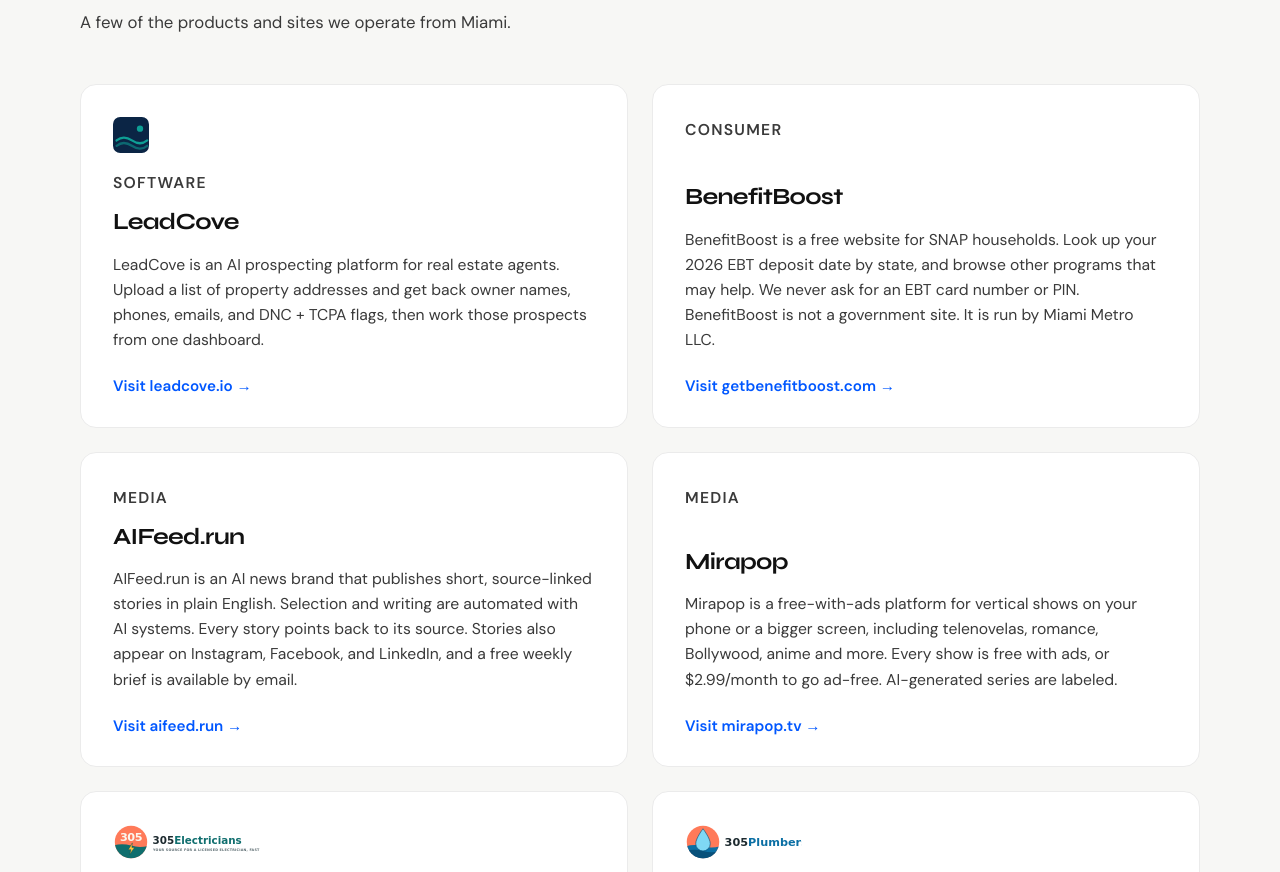
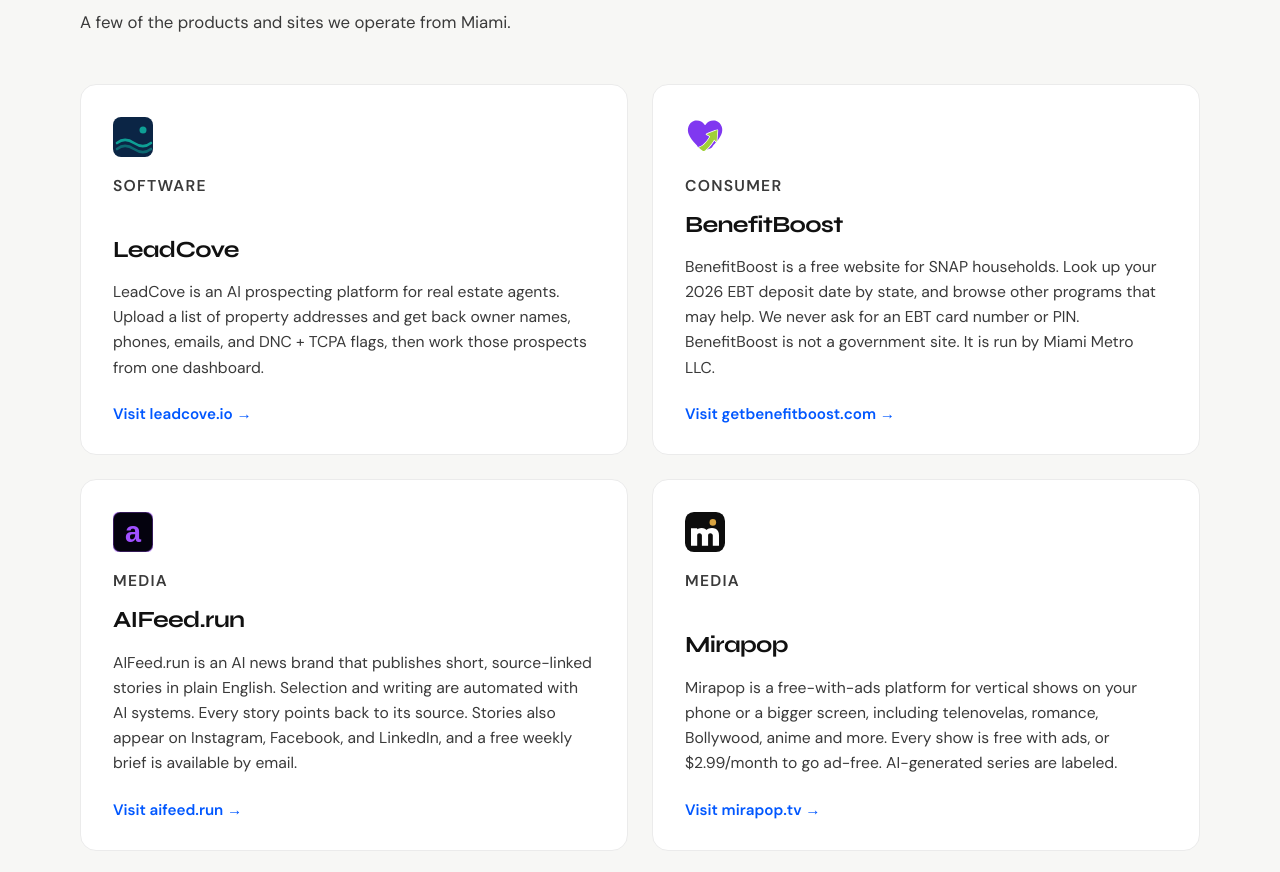
Before and after one commit to xavidalmau9/miamimetro, a plain HTML site: page index.html in a window 1280 px wide. Shown: the part 814-1686 px from the top of the page. Drawn offline with Linux system fonts and the light colour scheme.

Commit message:
Add official logos to every project card
BenefitBoost, AIFeed.run, Mirapop, and Salty Fresh were missing
logos. Use each project's official mark from its live site or
project files, keep the existing LeadCove and 305 logos, and
size all card logos consistently.

```diff
--- a/index.html
+++ b/index.html
@@ -304,12 +304,17 @@
     min-height: 100%;
   }
   .card-logo {
-    height: 36px;
+    display: block;
+    height: 40px;
     width: auto;
-    max-width: 180px;
+    max-width: 200px;
     object-fit: contain;
     object-position: left center;
-    margin-bottom: 1.1rem;
+    margin-bottom: 1rem;
+  }
+  .card-logo.mark {
+    width: 40px;
+    height: 40px;
   }
   .card-cat {
     font-size: 0.72rem;
@@ -478,32 +483,35 @@
     <p class="section-intro">A few of the products and sites we operate from Miami.</p>
     <div class="grid">
       <article class="card">
-        <img class="card-logo" src="logos/leadcove.svg" alt="" width="40" height="40">
+        <img class="card-logo mark" src="logos/leadcove.svg" alt="" width="40" height="40" decoding="async">
         <p class="card-cat">Software</p>
         <h3>LeadCove</h3>
         <p>LeadCove is an AI prospecting platform for real estate agents. Upload a list of property addresses and get back owner names, phones, emails, and DNC + TCPA flags, then work those prospects from one dashboard.</p>
         <div class="card-links"><a href="https://leadcove.io/" target="_blank" rel="noopener">Visit leadcove.io →</a></div>
       </article>
       <article class="card">
+        <img class="card-logo mark" src="logos/benefitboost.svg" alt="" width="40" height="40" decoding="async">
         <p class="card-cat">Consumer</p>
         <h3>BenefitBoost</h3>
         <p>BenefitBoost is a free website for SNAP households. Look up your 2026 EBT deposit date by state, and browse other programs that may help. We never ask for an EBT card number or PIN. BenefitBoost is not a government site. It is run by Miami Metro LLC.</p>
         <div class="card-links"><a href="https://getbenefitboost.com/" target="_blank" rel="noopener">Visit getbenefitboost.com →</a></div>
       </article>
       <article class="card">
+        <img class="card-logo mark" src="logos/aifeed.svg" alt="" width="40" height="40" decoding="async">
         <p class="card-cat">Media</p>
         <h3>AIFeed.run</h3>
         <p>AIFeed.run is an AI news brand that publishes short, source-linked stories in plain English. Selection and writing are automated with AI systems. Every story points back to its source. Stories also appear on Instagram, Facebook, and LinkedIn, and a free weekly brief is available by email.</p>
         <div class="card-links"><a href="https://aifeed.run/" target="_blank" rel="noopener">Visit aifeed.run →</a></div>
       </article>
       <article class="card">
+        <img class="card-logo mark" src="logos/mirapop.svg" alt="" width="40" height="40" decoding="async">
         <p class="card-cat">Media</p>
         <h3>Mirapop</h3>
         <p>Mirapop is a free-with-ads platform for vertical shows on your phone or a bigger screen, including telenovelas, romance, Bollywood, anime and more. Every show is free with ads, or $2.99/month to go ad-free. AI-generated series are labeled.</p>
         <div class="card-links"><a href="https://mirapop.tv/" target="_blank" rel="noopener">Visit mirapop.tv →</a></div>
       </article>
       <article class="card">
-        <img class="card-logo" src="logos/305electricians.svg" alt="" width="252" height="56">
+        <img class="card-logo" src="logos/305electricians.svg" alt="" width="180" height="40" decoding="async">
         <p class="card-cat">Local services</p>
         <h3>305Electricians</h3>
         <p>305Electricians is a free referral service, operated by Miami Metro LLC, that connects Miami-Dade customers with independent, Florida-licensed electricians. Customers can call or request a callback in English or Spanish. Miami Metro LLC and 305Electricians do not perform electrical work. 305Electricians is not an electrical contractor. The independent electrician does the work.</p>
@@ -514,7 +522,7 @@
         </div>
       </article>
       <article class="card">
-        <img class="card-logo" src="logos/305plumbers.svg" alt="" width="182" height="56">
+        <img class="card-logo" src="logos/305plumbers.svg" alt="" width="130" height="40" decoding="async">
         <p class="card-cat">Local services</p>
         <h3>305Plumbers</h3>
         <p>305Plumbers is a free referral service, operated by Miami Metro LLC, that connects Miami-Dade customers with independent, Florida-licensed plumbers. Customers can call or request a callback in English or Spanish. Miami Metro LLC and 305Plumbers do not perform plumbing work. 305Plumbers is not a plumbing contractor. The independent plumber does the work.</p>
@@ -525,6 +533,7 @@
         </div>
       </article>
       <article class="card">
+        <img class="card-logo" src="logos/saltyfresh.svg" alt="" width="185" height="40" decoding="async">
         <p class="card-cat">Local services</p>
         <h3>Salty Fresh</h3>
         <p>Salty Fresh is a Miami fishing-charter website for private trips with Capt. Charles — peacock bass, Biscayne Bay inshore, sharks, lobster, spearfishing, and full-day offshore trips. Families and first-timers welcome. Trips depart from Rickenbacker Marina in Key Biscayne and Black Point Marina in Homestead.</p>
```
Also changed, not shown: logos/aifeed.svg (added), logos/benefitboost.svg (added), logos/mirapop.svg (added), logos/saltyfresh.svg (added), 1 other file.
